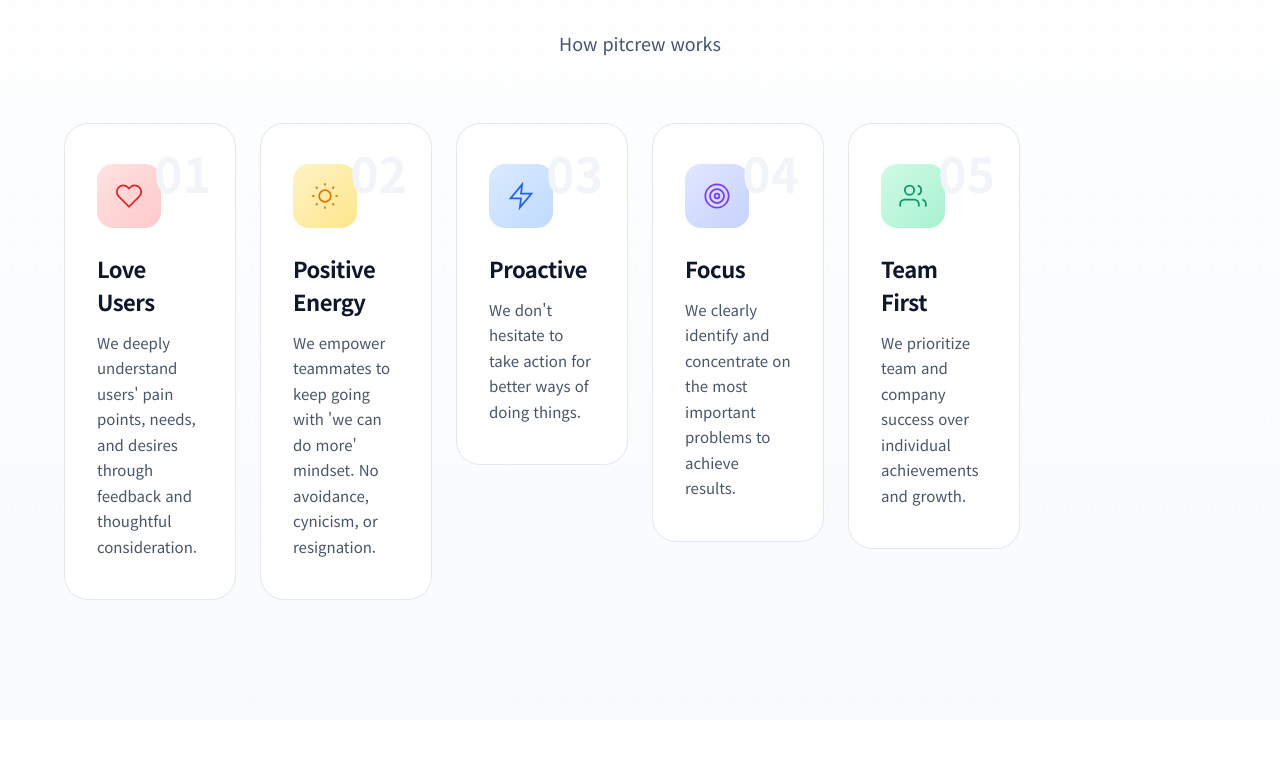
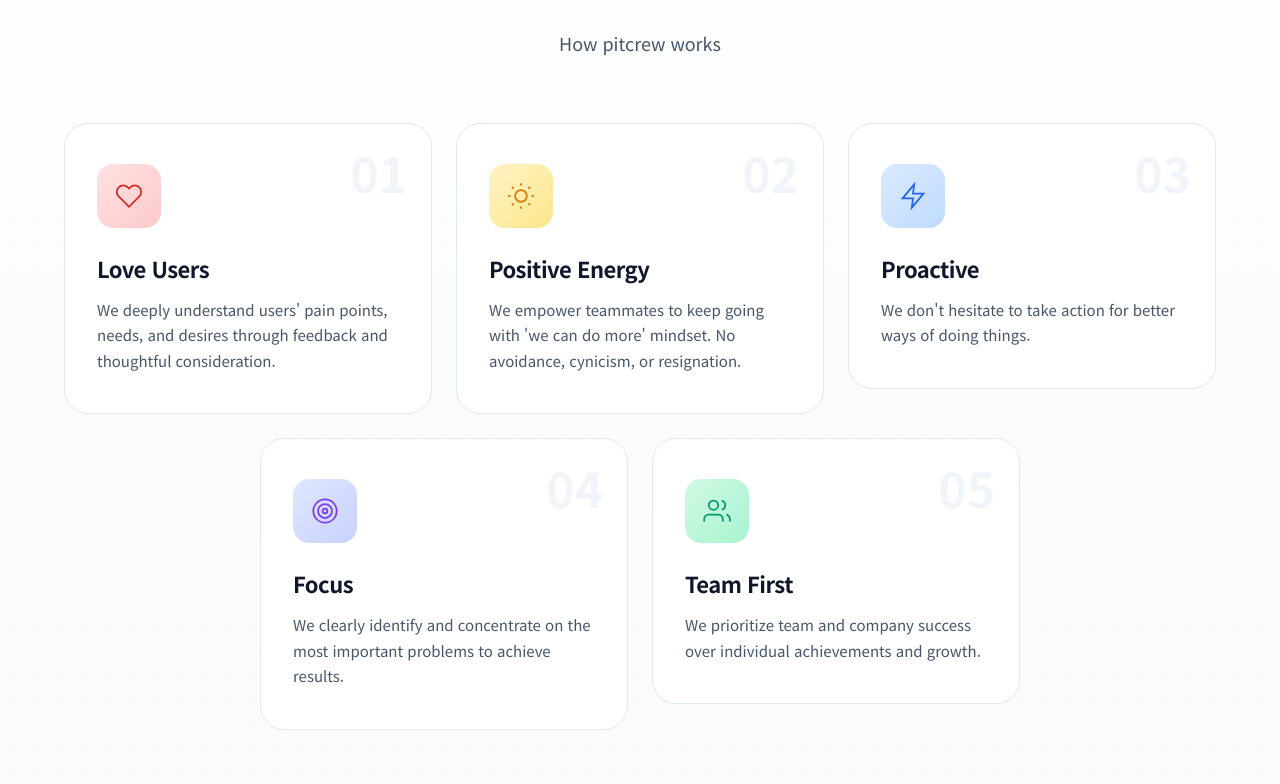
Before and after one commit to rtrvr/homepage, a React (Create React App) app: page / in a window 1280 px wide. Shown: the part 3896-4680 px from the top of the page. Built offline with nearby package versions, Linux system fonts and the light colour scheme.

Commit message:
fix: culture grid layout with scroll reveal wrappers

```diff
--- a/src/App.css
+++ b/src/App.css
@@ -882,27 +882,22 @@
   position: relative;
 }
 
-.culture-grid > .culture-card:nth-child(4),
-.culture-grid > .culture-card:nth-child(5) {
-  grid-column: span 1;
-}
-
 @media (min-width: 1025px) {
   .culture-grid {
     grid-template-columns: repeat(6, 1fr);
   }
 
-  .culture-grid > .culture-card:nth-child(1),
-  .culture-grid > .culture-card:nth-child(2),
-  .culture-grid > .culture-card:nth-child(3) {
+  .culture-grid > *:nth-child(1),
+  .culture-grid > *:nth-child(2),
+  .culture-grid > *:nth-child(3) {
     grid-column: span 2;
   }
 
-  .culture-grid > .culture-card:nth-child(4) {
+  .culture-grid > *:nth-child(4) {
     grid-column: 2 / span 2;
   }
 
-  .culture-grid > .culture-card:nth-child(5) {
+  .culture-grid > *:nth-child(5) {
     grid-column: 4 / span 2;
   }
 }
```
